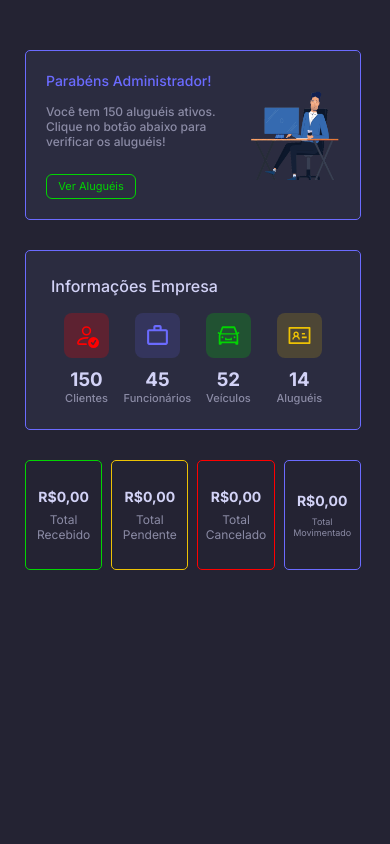
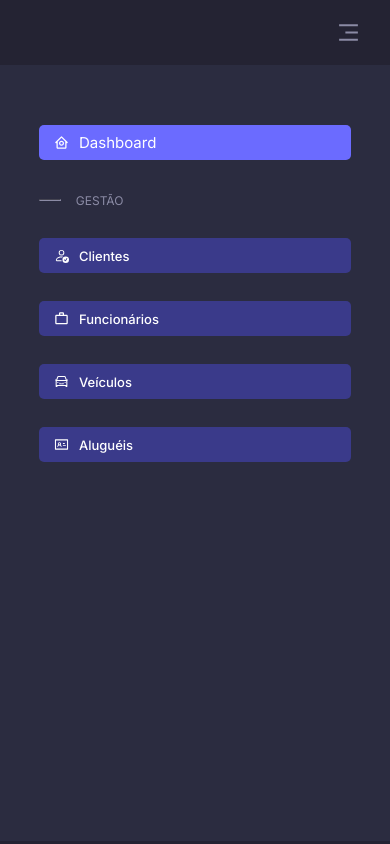
Before and after one commit to mateuspessoa/locadora-de-carros-frontend-react, a React (Vite) app: page / in a window 390 px wide. Built offline with nearby package versions, Linux system fonts and the light colour scheme.

Commit message:
Criando o menu mobile

```diff
--- /dev/null
+++ b/src/components/NavBarMobile.jsx
@@ -0,0 +1,64 @@
+import React from "react";
+import styles from "../styles/navBarMobile.module.css";
+import { Link } from "react-router-dom";
+import { RiMenu3Fill } from "react-icons/ri";
+import { BiHomeCircle } from "react-icons/bi";
+import { AiOutlineCar } from "react-icons/ai";
+import { MdWorkOutline } from "react-icons/md";
+import { BsPersonCheck } from "react-icons/bs";
+import { AiOutlineIdcard } from "react-icons/ai";
+
+const NavBarMobile = () => {
+  return (
+    <div className={styles.container}>
+      <div className={styles.icone_geral}>
+        <RiMenu3Fill fontSize={25} color="#8B8BA5" />
+      </div>
+      <div className={styles.container_conteudo}>
+        <div className={styles.itens}>
+          <Link to="/" className={styles.link}>
+            <div className={styles.btn_dashboard}>
+              <BiHomeCircle color="#FFF" />
+              <h4>Dashboard</h4>
+            </div>
+          </Link>
+
+          <div className={styles.label}>
+            <hr />
+            <p>GESTÃO</p>
+          </div>
+
+          <Link to="/clientes" className={styles.link}>
+            <div className={styles.btn_menu}>
+              <BsPersonCheck color="#FFF" />
+              <h4>Clientes</h4>
+            </div>
+          </Link>
+
+          <Link to="/funcionarios" className={styles.link}>
+            <div className={styles.btn_menu}>
+              <MdWorkOutline color="#FFF" />
+              <h4>Funcionários</h4>
+            </div>
+          </Link>
+
+          <Link to="/veiculos" className={styles.link}>
+            <div className={styles.btn_menu}>
+              <AiOutlineCar color="#FFF" />
+              <h4>Veículos</h4>
+            </div>
+          </Link>
+
+          <Link to="/alugueis" className={styles.link}>
+            <div className={styles.btn_menu}>
+              <AiOutlineIdcard color="#FFF" />
+              <h4>Aluguéis</h4>
+            </div>
+          </Link>
+        </div>
+      </div>
+    </div>
+  );
+};
+
+export default NavBarMobile;
--- a/src/pages/Home.jsx
+++ b/src/pages/Home.jsx
@@ -3,6 +3,7 @@ import Sidebar from '../components/Sidebar'
 import styles from '../styles/home.module.css'
 import Menu from '../components/Menu'
 import CardHome from '../components/CardHome'
+import NavBarMobile from '../components/NavBarMobile'
 
 const Home = () => {
   return (
@@ -12,6 +13,7 @@ const Home = () => {
       </div>
       <div className={styles.container_lateral}>
         <Menu />
+        <NavBarMobile />
         <CardHome />
       </div>
     </div>
--- a/src/styles/CardHome.module.css
+++ b/src/styles/CardHome.module.css
@@ -269,10 +269,6 @@
 
 @media (max-width: 740px) {
 
-    .container_geral {
-        margin-top: 20px;
-    }
-
     .alugueis {
         padding: 20px;
         width: 105%;
--- /dev/null
+++ b/src/styles/navBarMobile.module.css
@@ -0,0 +1,95 @@
+.container {
+    display: none;
+}
+
+@media (max-width: 740px) {
+    .container {
+        display: block;
+    }
+
+    .icone_geral {
+        display: flex;
+        justify-content: flex-end;
+        margin-bottom: 20px;
+        margin-top: 20px;
+        width: 113%;
+    }
+
+    .container_conteudo {
+        position: absolute;
+        display: flex;
+        flex-direction: column;
+        align-items: center;
+        z-index: 999;
+        width: 100%;
+        height: 92vh;
+        background-color: #2B2C40;
+    }
+
+    .itens {
+        margin-top: 50px;
+        width: 80%;
+    }
+
+    .btn_dashboard {
+        background-color: #6B6BFF;
+        display: flex;
+        align-items: center;
+        font-family: 'Inter', sans-serif;
+        color: white;
+        padding-left: 15px;
+        width: 100%;
+        font-size: 15px;
+        margin-top: 10px;
+        height: 35px;
+        border-radius: 5px;
+        transition: all ease .5s;
+    }
+
+    .btn_dashboard h4 {
+        font-weight: 400;
+        margin-left: 10px;
+    }
+
+    .link {
+        text-decoration: none;
+    }
+
+    .label {
+        display: flex;
+        align-items: center;
+        width: 100%;
+        height: 20px;
+        margin-top: 30px;
+        margin-bottom: 5px;
+        color: #8B8BA5;
+        font-family: 'Inter', sans-serif;
+        font-size: 12px;
+    }
+
+    .label hr {
+        width: 7%;
+        margin-right: 15px;
+        border-color: #8B8BA5;
+    }
+
+    .btn_menu {
+        display: flex;
+        align-items: center;
+        padding-left: 15px;
+        width: 100%;
+        font-size: 15px;
+        height: 35px;
+        margin-top: 28px;
+        border-radius: 5px;
+        background-color: #3a3a8a;
+    }
+
+    .btn_menu h4 {
+        margin-left: 10px;
+        color: white;
+        font-family: 'Inter', sans-serif;
+        font-weight: 500;
+        font-size: 13px;
+    }
+}
```
